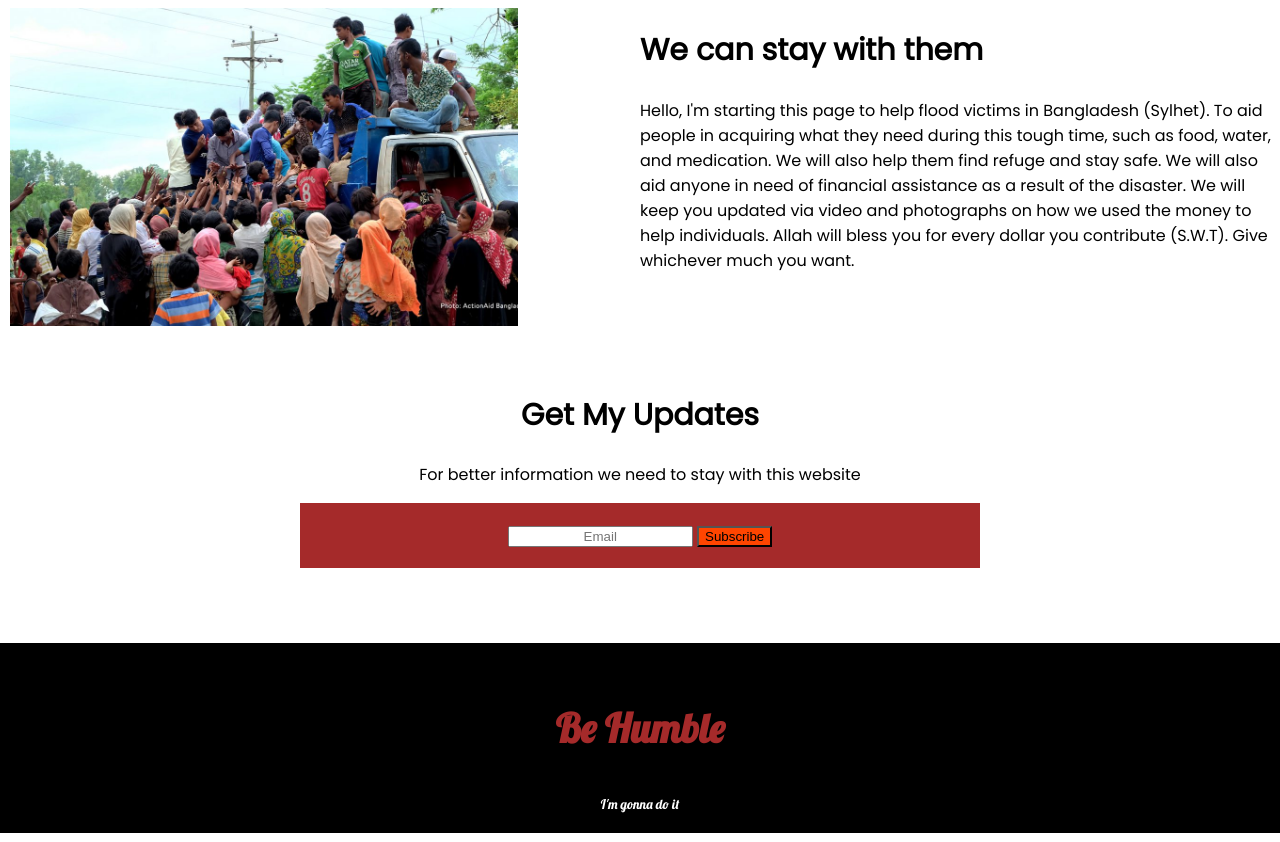
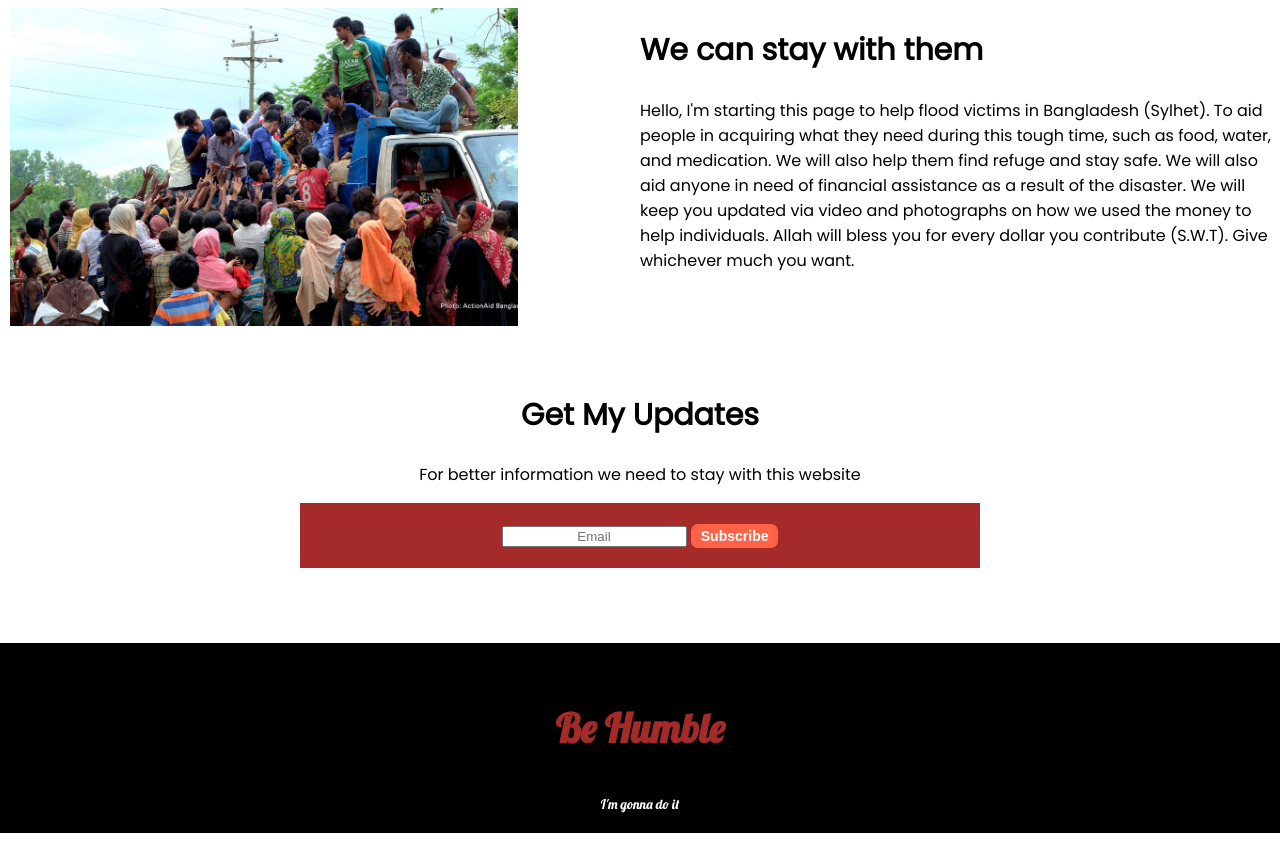
Before and after one commit to hmevan/assingment1-evan, a plain HTML site: page index.html in a window 1280 px wide. Shown: the part 1160-2002 px from the top of the page. Drawn offline with Linux system fonts and the light colour scheme.

Commit message:
Final Push

```diff
--- a/style.css
+++ b/style.css
@@ -95,7 +95,13 @@ body {
 }
 
 .input {
-    background-color: orangered;
+    background-color: tomato;
+    padding: 4px 10px;
+    border-radius: 7px;
+    border: 0;
+    color: white;
+    font-size: 14px;
+    font-weight: bold;
 }
 
 .email {
```
